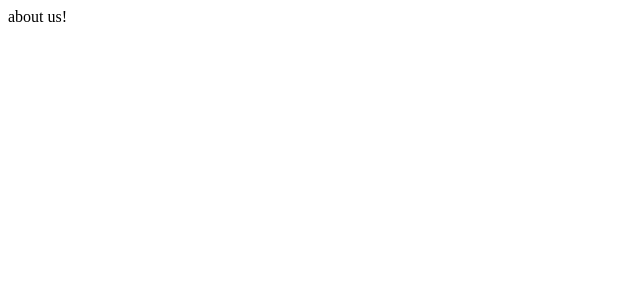
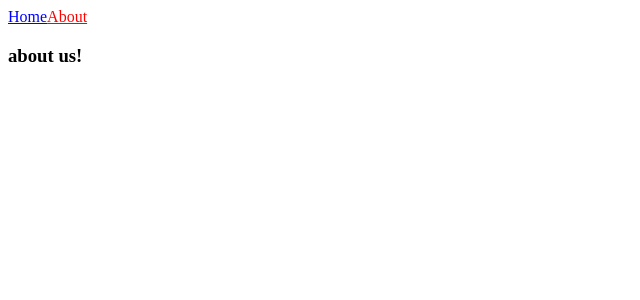
Before and after one commit to me-hana/nextjs-playground, a Next.js app: page /about in a window 1280 px wide. Shown: the top 300 px of the page, without its empty margins (0-640 px from the left). Built offline with nearby package versions, Linux system fonts and the light colour scheme.

Commit message:
[FEAT] add NavBar for navigation

```diff
--- /dev/null
+++ b/components/NavBar.js
@@ -0,0 +1,19 @@
+import Link from 'next/link';
+import { useRouter } from 'next/router';
+
+export default function NavBar() {
+  const router = useRouter();
+
+  return (
+    <nav>
+      <Link href="/">
+        <a style={{ color: router.pathname === '/' ? 'red' : 'blue' }}>Home</a>
+      </Link>
+      <Link href="/about">
+        <a style={{ color: router.pathname === '/about' ? 'red' : 'blue' }}>
+          About
+        </a>
+      </Link>
+    </nav>
+  );
+}
--- a/pages/about.js
+++ b/pages/about.js
@@ -1,3 +1,10 @@
+import NavBar from '../components/NavBar';
+
 export default function Potato() {
-  return 'about us!';
+  return (
+    <div>
+      <NavBar />
+      <h3>about us!</h3>
+    </div>
+  );
 }
--- a/pages/index.js
+++ b/pages/index.js
@@ -1,6 +1,9 @@
+import NavBar from '../components/NavBar';
+
 export default function Home() {
   return (
     <div>
+      <NavBar />
       <h1>My name is Hana!</h1>
     </div>
   );
```
